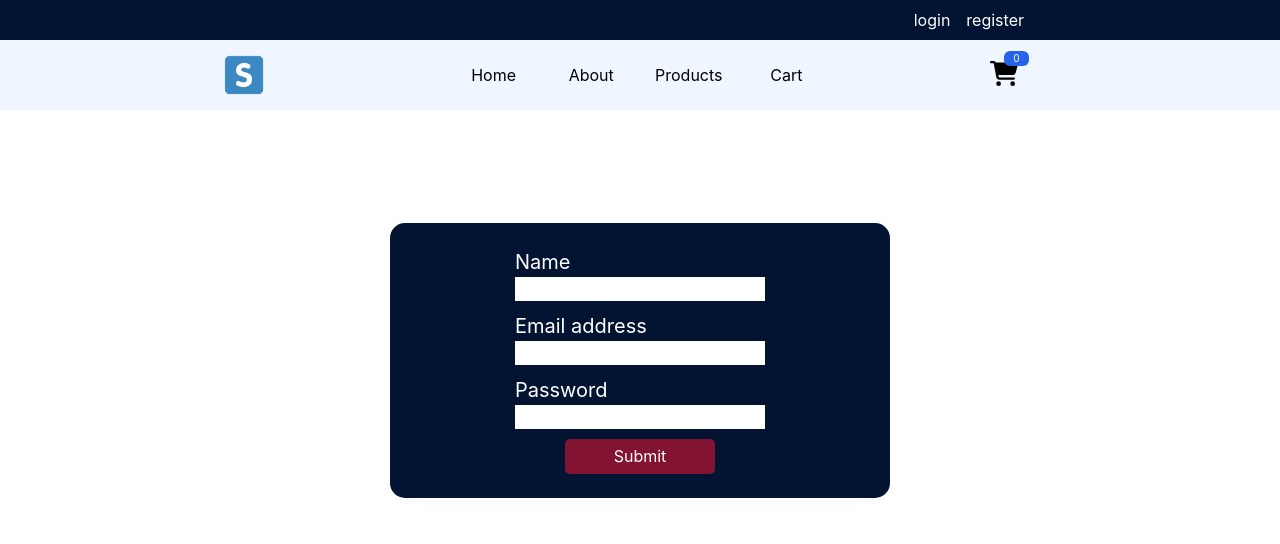
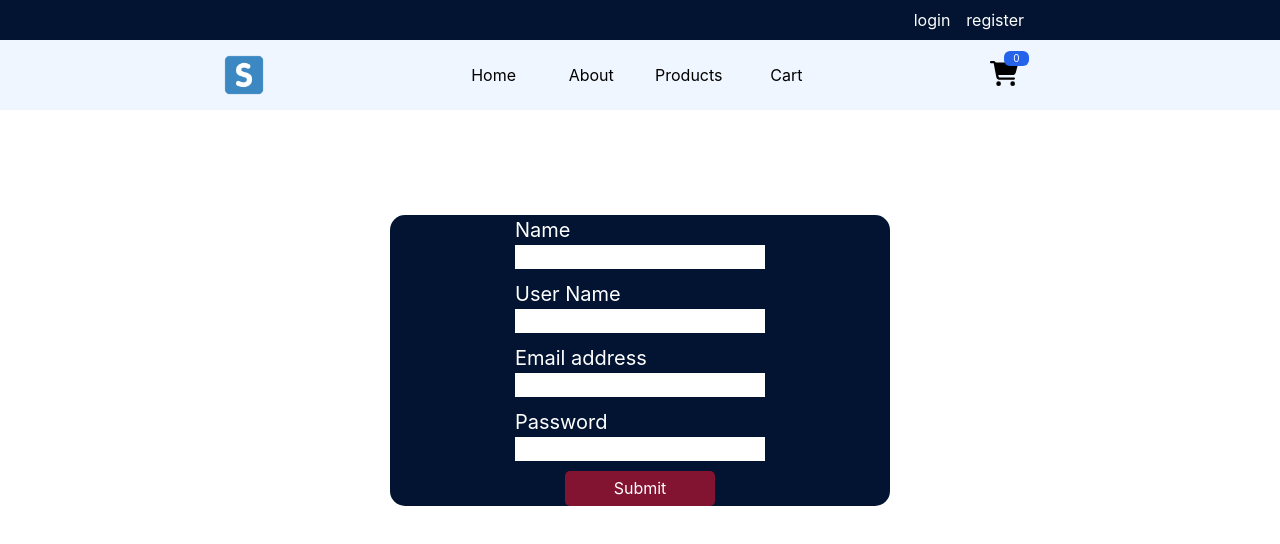
Before and after one commit to Ameer2000Mzori/ShopSprint, a React (Create React App) app in the folder frontend/: page /register in a window 1280 px wide. Shown: the top 544 px of the page. Built offline with nearby package versions, Linux system fonts and the light colour scheme.

Commit message:
added some more logic

```diff
--- a/frontend/src/components/pages/register/Register.jsx
+++ b/frontend/src/components/pages/register/Register.jsx
@@ -10,18 +10,23 @@ import RegisterLogic from './hooks/RegisterLogic'
 
 const Register = () => {
   const [name, setName] = useState('')
+  const [userName, setUserName] = useState('')
   const [email, setEmail] = useState('')
   const [password, setPassword] = useState('')
 
-  const { mutate, result } = RegisterLogic()
+  const { mutate, isPending, isError, data } = RegisterLogic()
 
   const handleSubmit = () => {
     console.log('this data got', name, email, password)
-
-    mutate('hey')
+    mutate({ name, userName, email, password })
   }
 
-  console.log('this is result', result)
+  console.log('this is result', isPending, isError, data)
+
+  if (isError) return <div>error...</div>
+
+  if (isPending) return <div>isPending...</div>
+
   return (
     <StyledFormWrap>
       <StyledForm
@@ -37,6 +42,15 @@ const Register = () => {
             id="name"
             value={name}
             onChange={(e) => setName(e.target.value)}
+          />
+        </StyledLabelInputWrap>
+        <StyledLabelInputWrap>
+          <StyledLabelInput htmlFor="username">User Name</StyledLabelInput>
+          <input
+            type="text"
+            id="username"
+            value={userName}
+            onChange={(e) => setUserName(e.target.value)}
           />
         </StyledLabelInputWrap>
         <StyledLabelInputWrap>
--- a/frontend/src/components/pages/register/hooks/RegisterLogic.jsx
+++ b/frontend/src/components/pages/register/hooks/RegisterLogic.jsx
@@ -1,15 +1,18 @@
 import { useMutation } from '@tanstack/react-query'
-// import axios from 'axios'
+import axios from 'axios'
 
-const useRegister = (data) => {
-  console.log('this is data', data)
-
-  const { mutate, ...result } = useMutation((Input) => {
-    console.log(' info we got ', Input)
-    // axios.post('/register', { name, password, email })
+const useRegister = () => {
+  const { mutate, isPending, isError, data } = useMutation({
+    mutationFn: (name, userName, email, password) => {
+      console.log(' info we got ', name, password, email)
+      axios
+        .post('/register', { name, username: userName, password, email })
+        .then((result) => result.data)
+        .catch((error) => console.error(error))
+    },
   })
 
-  return { mutate, ...result }
+  return { mutate, isPending, isError, data }
 }
 
 export default useRegister
```
Also changed, not shown: 1 other file (tests, documents, lock files or other folders).
